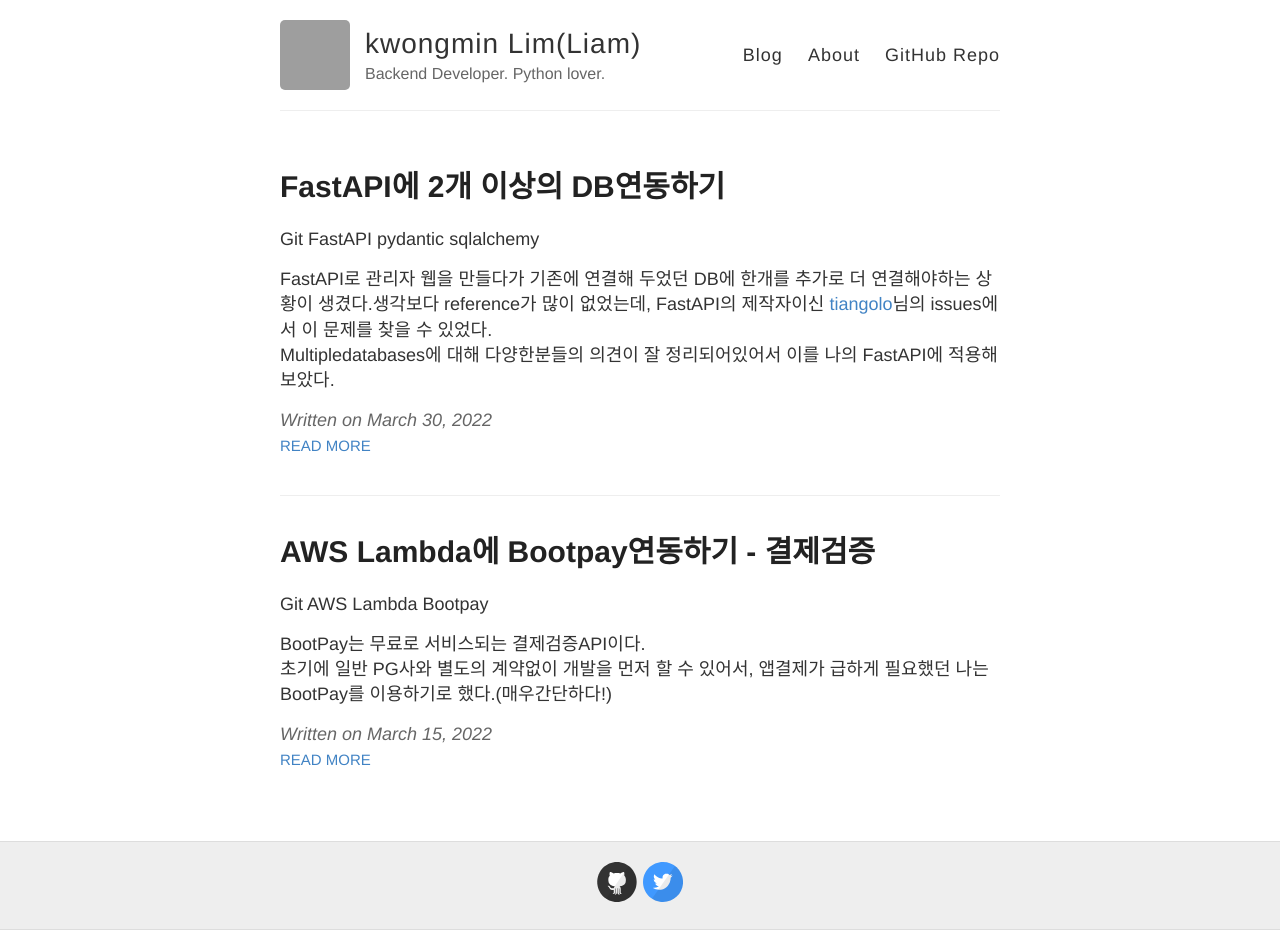
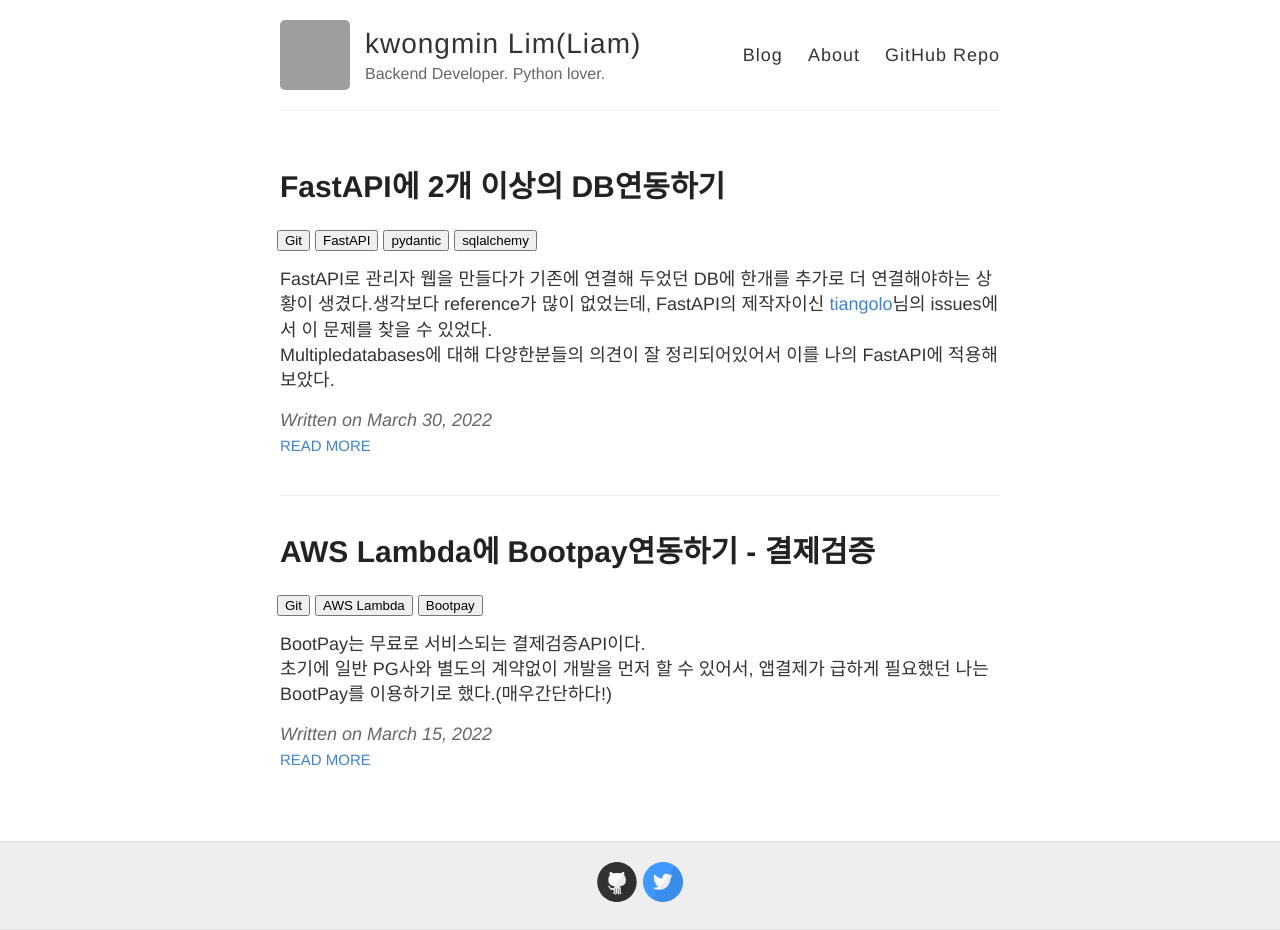
Before and after one commit to liampoet/liampoet.github.io-test2, a Jekyll site: the page built from index.html, in a window 1280 px wide. Built offline with Jekyll 4.4.1, drawn with Linux system fonts in a browser that asks for light colours; grey boxes are pictures that could not be loaded.

Commit message:
Update index.html

```diff
--- a/index.html
+++ b/index.html
@@ -8,10 +8,10 @@ layout: default
 
       <h1><a href="{{ site.baseurl }}{{ post.url }}">{{ post.title }}</a></h1>
 
-      <div class="tag">
+      <div class="tag-button">
         {% if post.tags %}
           {% for tag in post.tags %}
-            <span class="tag">{{ tag }}</span>
+            <button class="btn_group">{{ tag }}</button>
           {% endfor %}
         {% endif %}
       </div>
```
